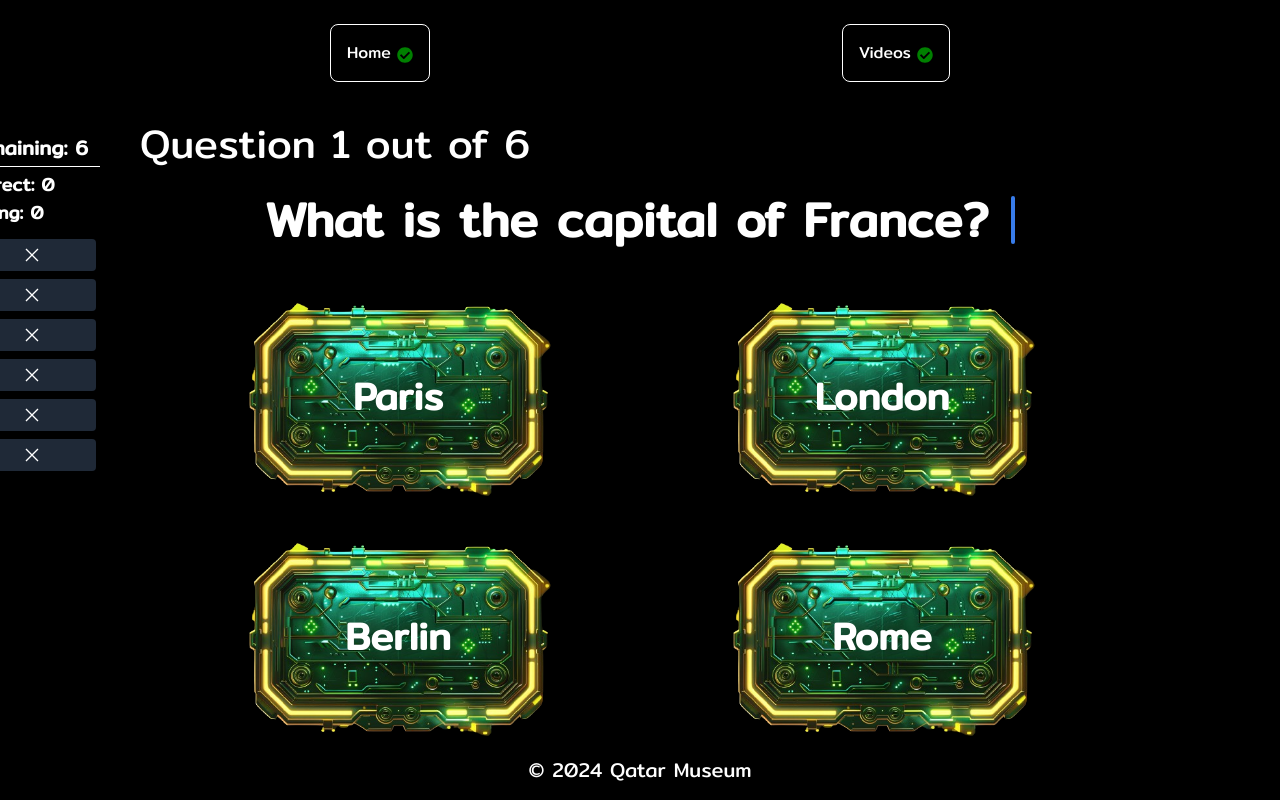
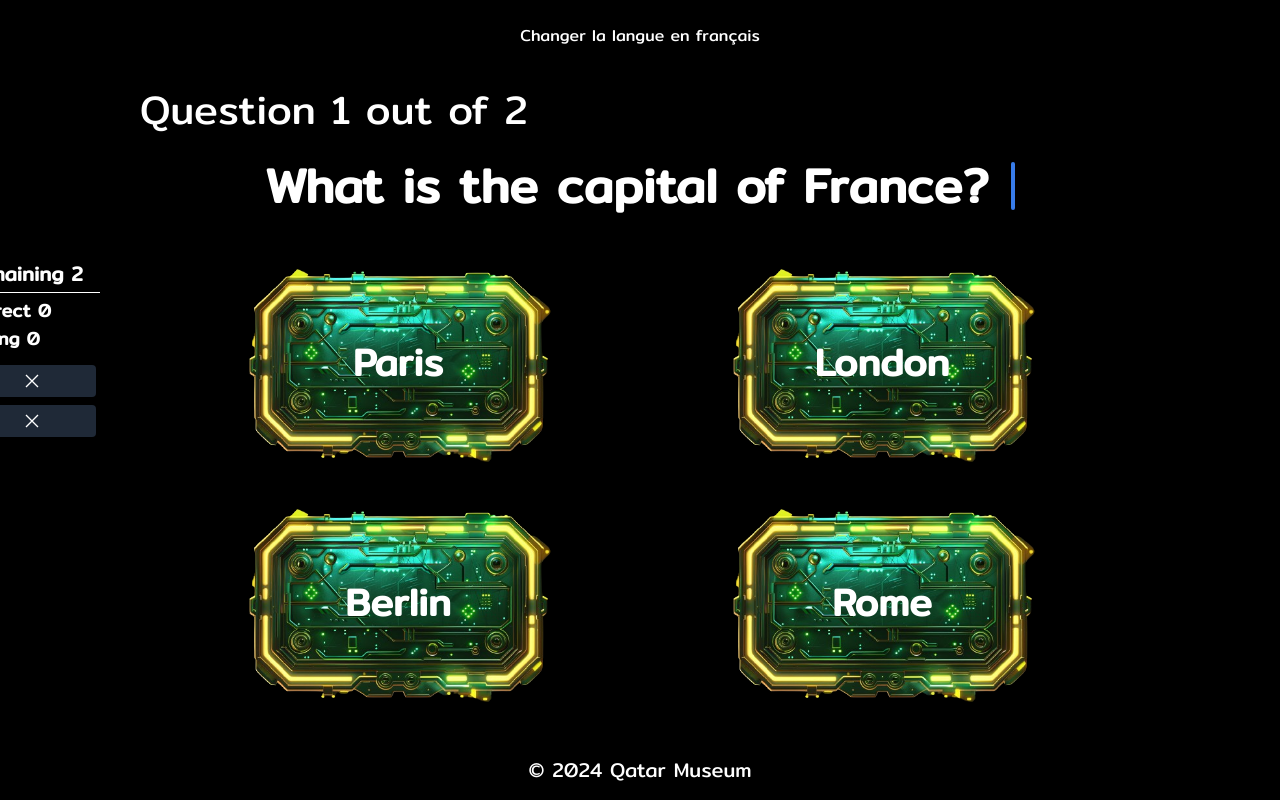
Before and after one commit to sim-engineering/nextjs-electron-boilerplate, a Next.js app: page / in a window 1280 px wide. Built offline with nearby package versions, Linux system fonts and the light colour scheme.

Commit message:
minor changes

```diff
--- a/next.config.js
+++ b/next.config.js
@@ -3,8 +3,8 @@ const withBundleAnalyzer = require("@next/bundle-analyzer")({
   enabled: process.env.ANALYZE === "true",
 });
 
-const baseUrl = "/home/sarabov/code/tride-museum/out";
-// const baseUrl = "";
+// const baseUrl = "/home/sarabov/code/tride-museum/out";
+const baseUrl = "";
 
 module.exports = withBundleAnalyzer({
   poweredByHeader: false,
--- /dev/null
+++ b/public/locales/en.json
@@ -0,0 +1,6 @@
+// public/locales/en.json
+
+{
+  "welcome": "Welcome to my website!",
+  "intro": "This is the introductory text in English."
+}
--- /dev/null
+++ b/public/locales/fr.json
@@ -0,0 +1,4 @@
+{
+  "welcome": "Bienvenue sur mon site web!",
+  "intro": "Ceci est le texte d'introduction en français."
+}
--- a/src/components/custom/QuizButton.tsx
+++ b/src/components/custom/QuizButton.tsx
@@ -7,15 +7,16 @@ const QuizButton = ({
   handleAnswer,
   isCorrect,
   isDisabled,
-  text,
+  innerHtml,
 }: {
   index: number;
   question: string;
   isCorrect: boolean;
   isDisabled: boolean;
-  text: string;
+  innerHtml: string;
   handleAnswer: (isCorrect: boolean, question: string) => {};
 }) => {
+  console.log("Question here: ", question);
   return (
     <button
       key={question + index + "button"}
@@ -50,7 +51,7 @@ const QuizButton = ({
         />
       </div>
       <span key={question + index + "span"} className="z-10">
-        {text}
+        {innerHtml}
       </span>
     </button>
   );
--- a/src/components/quiz.jsx
+++ b/src/components/quiz.jsx
@@ -4,7 +4,13 @@ import { TypewriterEffectSmoothComponent } from "./aceternity/typewriter-demo";
 import QuizButton from "../components/custom/QuizButton";
 import ProgressBar from "../components/custom/QuizProgressBar";
 
-const Quiz = ({ questions: initialQuestions }) => {
+const text = {
+  remaining: { en: "Remaining", fr: "Restant" },
+  correct: { en: "Correct", fr: "Correcte" },
+  wrong: { en: "Wrong", fr: "Faux" },
+};
+
+const Quiz = ({ questions: initialQuestions, language }) => {
   const [currentQuestion, setCurrentQuestion] = useState(0);
   const [remainingCount, setRemainingCount] = useState(initialQuestions.length);
   const [score, setScore] = useState(0);
@@ -15,20 +21,6 @@ const Quiz = ({ questions: initialQuestions }) => {
   const [isDisabled, setIsDisabled] = useState(false);
   const [questions, setQuestions] = useState([]);
   const [isTrembling, setIsTrembling] = useState(false);
-
-  const markPageAsDone = () => {
-    // setPageCompletion((prevState) => ({
-    //   ...prevState,
-    //   home: true,
-    // }));
-  };
-
-  const markPageAsNotDone = () => {
-    // setPageCompletion((prevState) => ({
-    //   ...prevState,
-    //   home: false,
-    // }));
-  };
 
   const triggerTremble = () => {
     setIsTrembling(true);
@@ -80,15 +72,14 @@ const Quiz = ({ questions: initialQuestions }) => {
     }
     if (currentQuestion < questions.length - 1) {
       setCurrentQuestion(currentQuestion + 1);
-      handleWordsUpdate(questions[currentQuestion + 1].question);
+      handleWordsUpdate(questions[currentQuestion + 1].title[language]);
     } else {
       setFinished(true);
-      markPageAsDone();
     }
   };
 
   useEffect(() => {
-    handleWordsUpdate(initialQuestions[currentQuestion].question);
+    handleWordsUpdate(initialQuestions[currentQuestion].title[language]);
   }, [initialQuestions, currentQuestion]);
 
   return (
@@ -98,14 +89,16 @@ const Quiz = ({ questions: initialQuestions }) => {
           <div className="absolute right-10 bottom-0 mb-[-50px] flex flex-col justify-center items-start">
             <div className="text-xl font-semibold">
               {" "}
-              Remaining: {remainingCount}{" "}
+              {text.remaining[language]} {remainingCount}{" "}
             </div>
 
             <div className="w-full h-px bg-white mx-auto my-1"></div>
 
-            <div className="text-lg font-semibold">Correct: {score}</div>
+            <div className="text-lg font-semibold">
+              {text.correct[language]} {score}
+            </div>
             <div className="text-lg font-semibold mb-2">
-              Wrong: {wrongScore}
+              {text.wrong[language]} {wrongScore}
             </div>
             <ProgressBar total={questions?.length} answers={questions} />
           </div>
@@ -118,7 +111,8 @@ const Quiz = ({ questions: initialQuestions }) => {
         {!finished && currentQuestion < questions.length && (
           <div>
             <div style={{ fontSize: 40, marginBottom: 10 }}>
-              Question {currentQuestion + 1} out of {questions?.length}
+              Question {currentQuestion + 1}{" "}
+              {language === "en" ? "out of" : "sur"} {questions?.length}
             </div>
             <TypewriterEffectSmoothComponent key={resetKey} words={words} />
             <div className="grid grid-cols-2">
@@ -136,7 +130,7 @@ const Quiz = ({ questions: initialQuestions }) => {
                     handleAnswer={handleAnswer}
                     isCorrect={option.isCorrect}
                     isDisabled={isDisabled}
-                    text={option.text}
+                    innerHtml={option.text[language]}
                   />
                 </div>
               ))}
@@ -159,7 +153,6 @@ const Quiz = ({ questions: initialQuestions }) => {
                   setRemainingCount(questions.length);
                   setWrongScore(0);
                   setCurrentQuestion(0);
-                  markPageAsNotDone();
                 }}
               >
                 Try again
--- /dev/null
+++ b/src/pages/IndexPage.jsx
@@ -0,0 +1,64 @@
+"use client";
+import Quiz from "../components/quiz";
+import React, { useState } from "react";
+import Navigation from "../components/navigation";
+
+const text = {
+  footer: {
+    en: "2024 Qatar Museum",
+    fr: "2024 Musée du Qatar",
+  },
+  language_button: {
+    en: "Changer la langue en français",
+    fr: "Change language to English",
+  },
+};
+
+const questions = [
+  {
+    question: "What is the capital of France",
+    title: {
+      en: "What is the capital of France?",
+      fr: "Quelle est la capitale de la France?",
+    },
+    options: [
+      { text: { en: "Paris", fr: "Paris" }, isCorrect: true },
+      { text: { en: "London", fr: "Londres" }, isCorrect: false },
+      { text: { en: "Berlin", fr: "Berlin" }, isCorrect: false },
+      { text: { en: "Rome", fr: "Rome" }, isCorrect: false },
+    ],
+  },
+  {
+    question: "What is the capital of Germany",
+    title: {
+      en: "What is the capital of Germany?",
+      fr: "Quelle est la capitale de la Allemand?",
+    },
+    options: [
+      { text: { en: "Paris", fr: "Paris" }, isCorrect: false },
+      { text: { en: "London", fr: "Londres" }, isCorrect: false },
+      { text: { en: "Berlin", fr: "Berlin" }, isCorrect: true },
+      { text: { en: "Rome", fr: "Rome" }, isCorrect: false },
+    ],
+  },
+];
+const IndexPage = () => {
+  const [language, setLanguage] = useState("en");
+  const switchLanguage = () => {
+    language === "en" ? setLanguage("fr") : setLanguage("en");
+  };
+  return (
+    <div className="flex flex-col min-s-screen">
+      {/* <Navigation /> */}
+      <button onClick={switchLanguage}>{text.language_button[language]}</button>
+      <div className="flex-grow px-4 py-8">
+        <Quiz questions={questions} language={language} />
+      </div>
+      <footer className="absolute bottom-0 left-0 w-full px-4 py-4 text-center text-white text-xl">
+        &copy; {text.footer[language]}
+      </footer>
+    </div>
+  );
+};
+
+export default IndexPage;
--- a/src/pages/IndexPage.tsx
+++ /dev/null
@@ -1,76 +0,0 @@
-"use client";
-import Quiz from "../components/quiz";
-import React, { useState } from "react";
-import Navigation from "../components/navigation";
-
-const questions = [
-  {
-    question: "What is the capital of France?",
-    options: [
-      { text: "Paris", isCorrect: true },
-      { text: "London", isCorrect: false },
-      { text: "Berlin", isCorrect: false },
-      { text: "Rome", isCorrect: false },
-    ],
-  },
-  {
-    question: "What is the capital of Italy?",
-    options: [
-      { text: "Paris", isCorrect: true },
-      { text: "London", isCorrect: false },
-      { text: "Berlin", isCorrect: false },
-      { text: "Rome", isCorrect: false },
-    ],
-  },
-  {
-    question: "What is the capital of Germany?",
-    options: [
-      { text: "Paris", isCorrect: true },
-      { text: "London", isCorrect: false },
-      { text: "Berlin", isCorrect: false },
-      { text: "Rome", isCorrect: false },
-    ],
-  },
-  {
-    question: "What is the capital of Bg?",
-    options: [
-      { text: "Paris", isCorrect: true },
-      { text: "London", isCorrect: false },
-      { text: "Berlin", isCorrect: false },
-      { text: "Rome", isCorrect: false },
-    ],
-  },
-  {
-    question: "What is the capital of Eu?",
-    options: [
-      { text: "Paris", isCorrect: true },
-      { text: "London", isCorrect: false },
-      { text: "Berlin", isCorrect: false },
-      { text: "Rome", isCorrect: false },
-    ],
-  },
-  {
-    question: "What is the capital of US?",
-    options: [
-      { text: "Paris", isCorrect: true },
-      { text: "London", isCorrect: false },
-      { text: "Berlin", isCorrect: false },
-      { text: "Rome", isCorrect: false },
-    ],
-  },
-];
-const IndexPage = () => {
-  return (
-    <div className="flex flex-col min-s-screen">
-      <Navigation />
-      <div className="flex-grow px-4 py-8">
-        <Quiz questions={questions} />
-      </div>
-      <footer className="absolute bottom-0 left-0 w-full px-4 py-4 text-center text-white text-xl">
-        &copy; 2024 Qatar Museum
-      </footer>
-    </div>
-  );
-};
-
-export default IndexPage;
```
Also changed, not shown: 1 other file (tests, documents, lock files or other folders).
